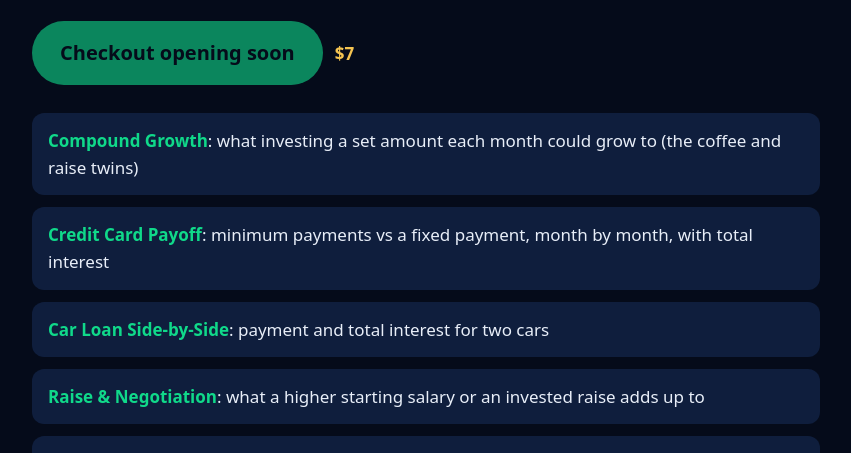
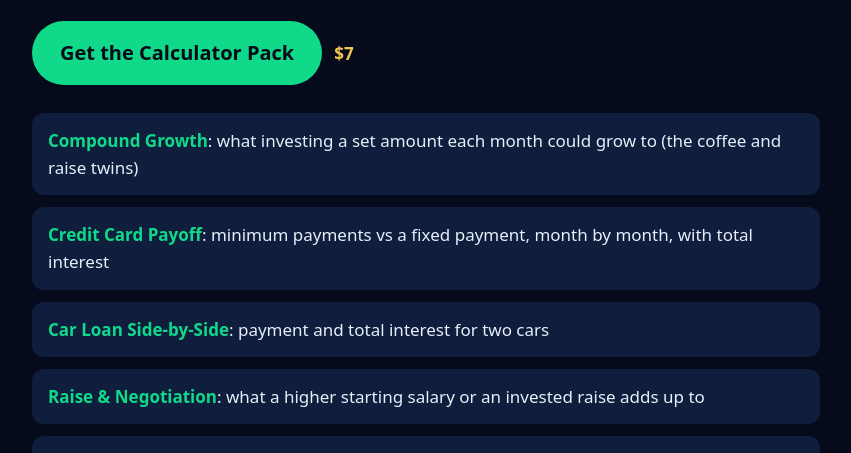
Before and after one commit to BlakeGoodstein/moneymadesimple-site, a plain HTML site: page calculators.html in a window 1280 px wide. Shown: the part 647-1100 px from the top of the page, without its empty margins (214-1065 px from the left). Drawn offline with Linux system fonts and the light colour scheme.

Commit message:
Live Stripe checkout on Calculator Pack page
Co-Authored-By: Claude Opus 5.5 <noreply@anthropic.com>
Claude-Session: https://claude.ai/code/session_018uNmS7jcHAwt1HA7oQdUcc

```diff
--- a/calculators.html
+++ b/calculators.html
@@ -27,7 +27,7 @@
   <img class="hero" src="calculator-pack.png" alt="Money Made Simple Calculator Pack">
   <h1>Run the math from the videos on <span style="color:var(--gold)">your</span> numbers.</h1>
   <p class="sub">Six easy calculators in one spreadsheet. Change the yellow cells; everything updates instantly. Works in Excel and Google Sheets.</p>
-  <p><a class="btn" id="buy" href="#" style="opacity:.6;pointer-events:none">Checkout opening soon</a><span class="price">$7</span></p>
+  <p><a class="btn" id="buy" href="https://buy.stripe.com/eVqfZagwx4bU3uJ6B34Ni00">Get the Calculator Pack</a><span class="price">$7</span></p>
   <ul class="f">
     <li><b>Compound Growth</b>: what investing a set amount each month could grow to (the coffee and raise twins)</li>
     <li><b>Credit Card Payoff</b>: minimum payments vs a fixed payment, month by month, with total interest</li>
```
